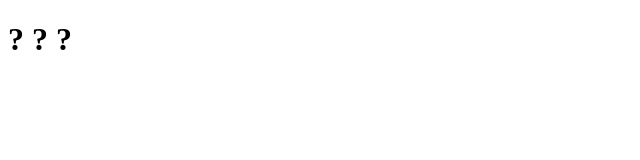
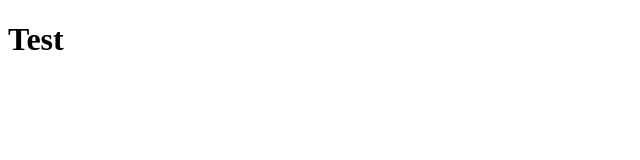
Before and after one commit to BohdanVlas/WebDesign_2022, a plain HTML site: page Practics/1.html in a window 1280 px wide. Shown: the full height of the page, 0-640 px from the left. Drawn offline with Linux system fonts and the light colour scheme.

Commit message:
Second commit

```diff
--- a/Practics/1.html
+++ b/Practics/1.html
@@ -1,7 +1,9 @@
 <!DOCTYPE html>
 <html>
-    <title> ! ! ! </title>
+    <head>
+        <title> Practice 1 </title>
+    </head>
     <body>
-        <h1> ? ? ?</h1>
+        <h1> <B> Test </B></h1>
     </body>
 </html>
```
